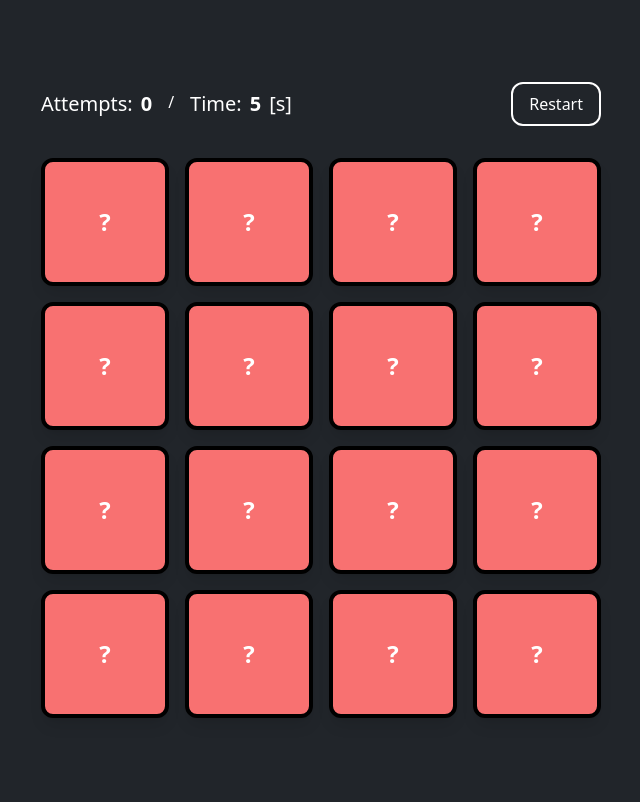
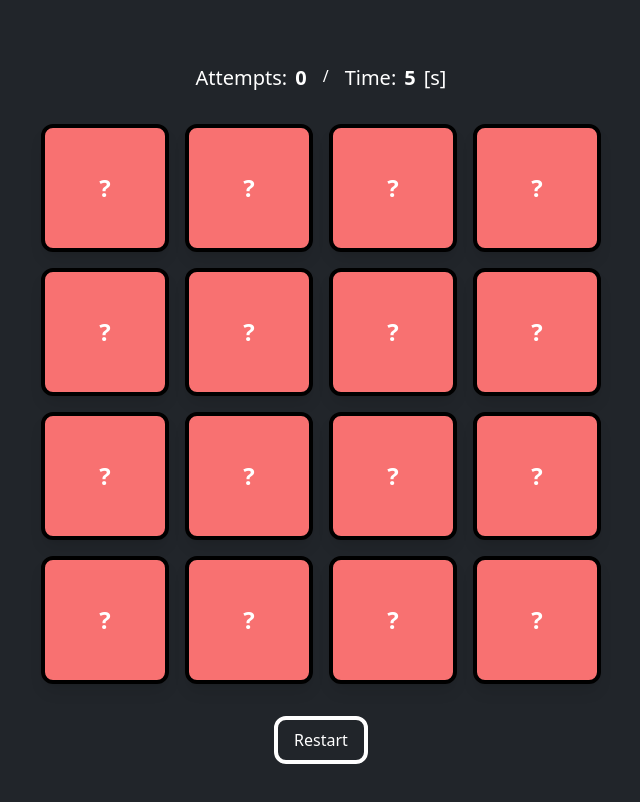
Before and after one commit to daniolsk/memory-card-game, a React (Vite) app: page / in a window 1280 px wide. Shown: the top 802 px of the page, without its empty margins (319-959 px from the left). Built offline with nearby package versions, Linux system fonts and the light colour scheme.

Commit message:
change layout

```diff
--- a/src/App.tsx
+++ b/src/App.tsx
@@ -87,31 +87,15 @@ function App() {
 	}, [openCardsNumber, cards]);
 
 	return (
-		<main className='min-h-screen p-16 flex flex-col gap-8 justify-center items-center'>
-			<div className='flex w-[560px] items-center justify-between'>
+		<main className='min-h-screen p-16 flex flex-col items-center justify-center gap-8'>
+			<div className='flex items-center justify-center'>
 				<div className='flex gap-4'>
 					<AttemptsCounter attempts={moveCounter} />
 					<span>/</span>
 					<Timer time={time} />
 				</div>
-				<div>
-					<button
-						onClick={() => {
-							setCards(randomizeCards(generateCards(8)));
-							setGuessedCardsNumber(0);
-							setOpenCardsNumber(0);
-							setMoveCounter(0);
-							setTime(0);
-							setIsTimeStopped(false);
-							setPreventClick(false);
-						}}
-						className='border-2 border-white transition-all rounded-xl px-4 py-2 hover:bg-white hover:text-black'
-					>
-						Restart
-					</button>
-				</div>
 			</div>
-			<div className='grid grid-cols-4 grid-rows-4 gap-4'>
+			<div className='grid grid-cols-4 grid-rows-4 gap-4 justify-center justify-items-center mx-auto'>
 				{cards.map((card) => (
 					<Card
 						key={card.id}
@@ -123,6 +107,22 @@ function App() {
 					/>
 				))}
 			</div>
+			<div className=''>
+				<button
+					onClick={() => {
+						setCards(randomizeCards(generateCards(8)));
+						setGuessedCardsNumber(0);
+						setOpenCardsNumber(0);
+						setMoveCounter(0);
+						setTime(0);
+						setIsTimeStopped(false);
+						setPreventClick(false);
+					}}
+					className='border-4 border-white transition-all rounded-xl px-4 py-2 hover:bg-white hover:text-black'
+				>
+					Restart
+				</button>
+			</div>
 		</main>
 	);
 }
```
